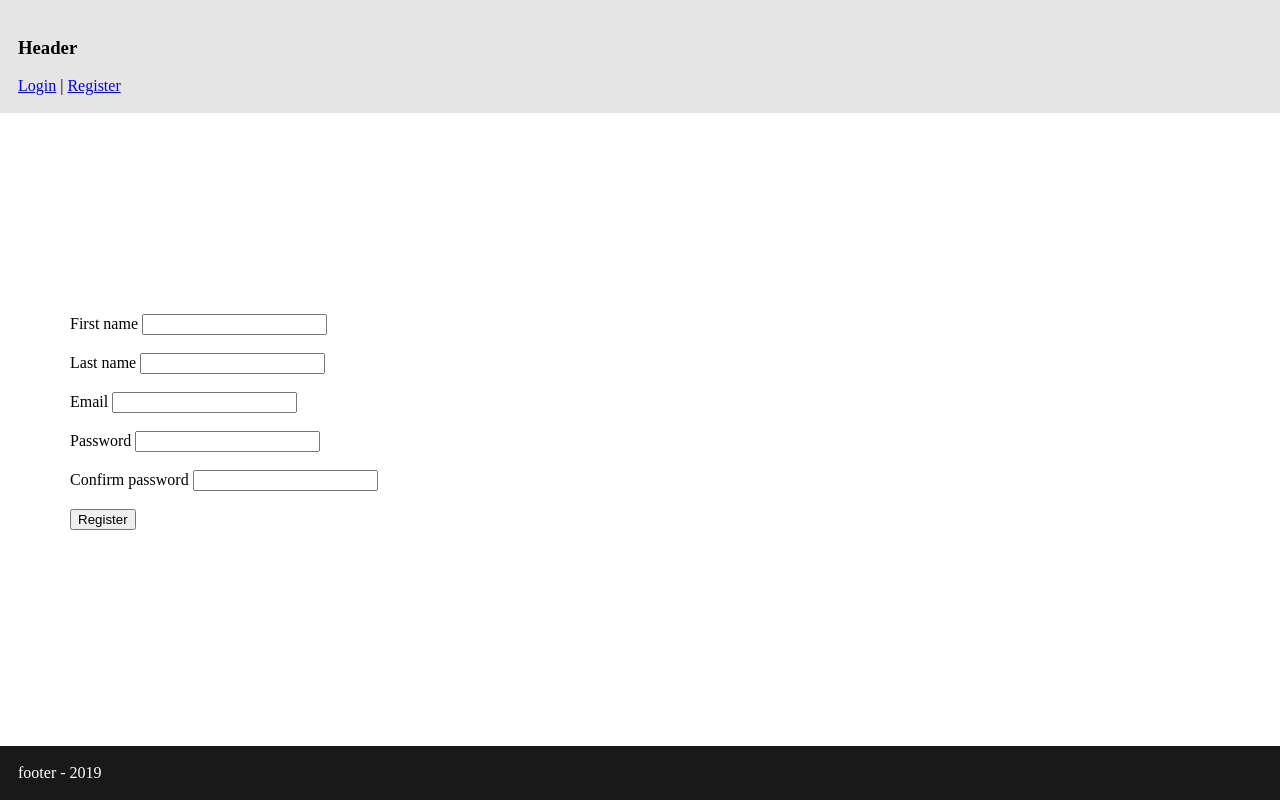
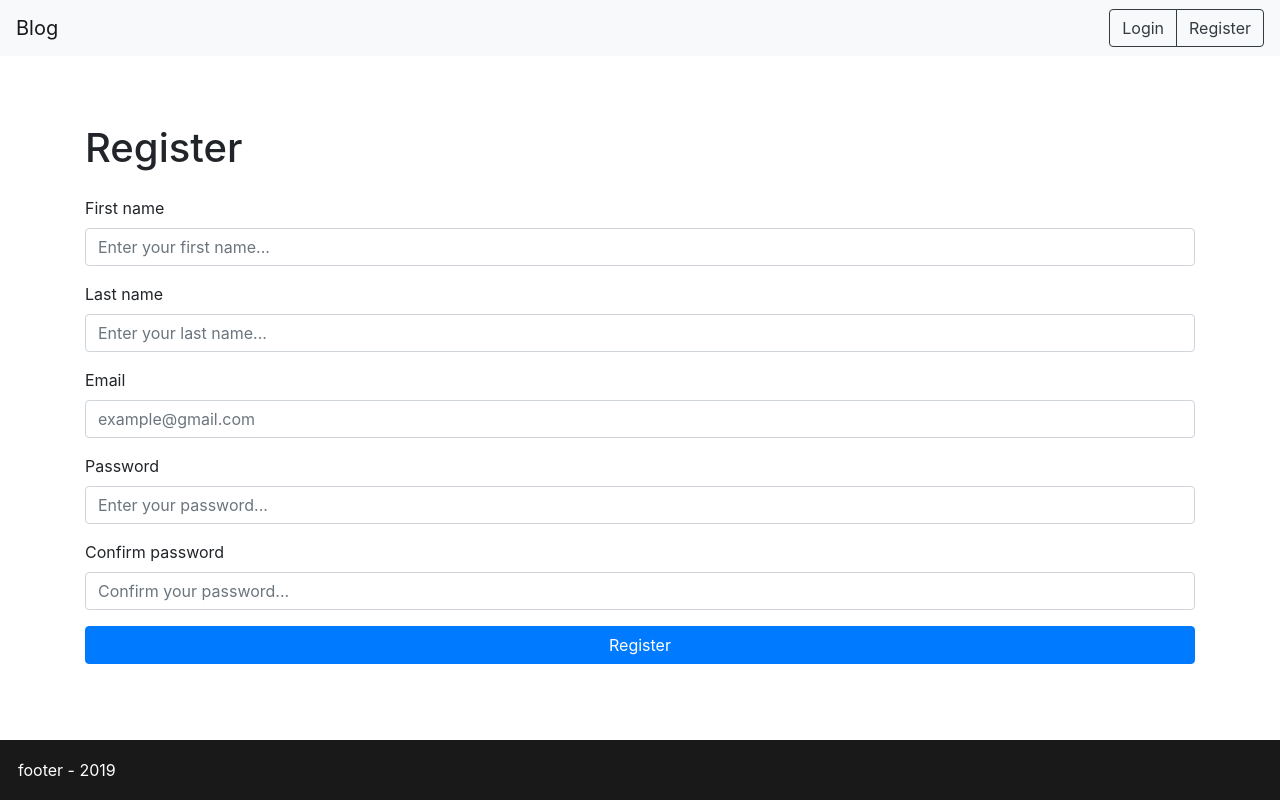
Before and after one commit to evgKoval/php_trial, a PHP site: page /register in a window 1280 px wide. Run offline with PHP 8.4, Linux system fonts and the light colour scheme; data that the repository does not hold is empty.

Commit message:
Bootstrap, jQuery and Ajax posting

```diff
--- /dev/null
+++ b/css/style.css
@@ -0,0 +1,38 @@
+body {
+    display: -webkit-flex;
+    display: -moz-flex;
+    display: -ms-flex;
+    display: -o-flex;
+    display: flex;
+    -webkit-flex-direction: column;
+    -moz-flex-direction: column;
+    -ms-flex-direction: column;
+    -o-flex-direction: column;
+    flex-direction: column;
+    justify-content: space-between;
+    height: 100vh;
+}
+
+footer {
+    padding: 18px;
+}
+
+footer {
+    color: #fff;
+    background-color: rgba(0, 0, 0, .9);
+}
+
+.post {
+    width: 100%;
+    border: 1px solid lightgrey;
+    margin-bottom: 30px;
+    padding: 18px;
+}
+
+.post * {
+    margin-bottom: 10px;
+}
+
+.post *:last-child {
+    margin-bottom: 0;
+}
--- a/footer.php
+++ b/footer.php
@@ -2,5 +2,12 @@
     <footer>
         footer - 2019
     </footer>
+
+    <script src="https://code.jquery.com/jquery-3.3.1.min.js"></script>
+	<script src="https://cdnjs.cloudflare.com/ajax/libs/popper.js/1.14.7/umd/popper.min.js"></script>
+	<script src="https://stackpath.bootstrapcdn.com/bootstrap/4.3.1/js/bootstrap.min.js"></script>
+	<script>
+		<?php include 'js/script.js'; ?>
+	</script>
 </body>
 </html>
--- a/header.php
+++ b/header.php
@@ -3,75 +3,27 @@
 <head>
     <meta charset="UTF-8">
     <title>Blog</title>
+    <link rel="stylesheet" href="https://stackpath.bootstrapcdn.com/bootstrap/4.3.1/css/bootstrap.min.css">
     <style>
-        body {
-            padding: 0;
-            margin: 0;
-            display: -webkit-flex;
-            display: -moz-flex;
-            display: -ms-flex;
-            display: -o-flex;
-            display: flex;
-            -webkit-flex-direction: column;
-            -moz-flex-direction: column;
-            -ms-flex-direction: column;
-            -o-flex-direction: column;
-            flex-direction: column;
-            justify-content: space-between;
-            height: 100vh;
-        }
-
-        header, footer {
-            padding: 18px;
-        }
-
-        header {
-            background-color: rgba(0, 0, 0, .1);
-        }
-
-        footer {
-            color: #fff;
-            background-color: rgba(0, 0, 0, .9);
-        }
-
-        .container {
-            width: 1140px;
-            margin: auto;
-        }
-
-        .error {
-            color: red;
-        }
-
-        .post {
-            width: 100%;
-            border: 1px solid lightgrey;
-            margin-bottom: 30px;
-            padding: 18px;
-        }
-
-        .post * {
-            margin-bottom: 10px;
-        }
-
-        .post *:last-child {
-            margin-bottom: 0;
-        }
+        <?php include 'css/style.css'; ?>
     </style>
 </head>
 <body>
-    <header>
-        <h3>Header</h3>
-        <nav>
-            <?php if(!isset($_SESSION['firstname'])) { ?>
-                <a href="login">Login</a>
-                |
-                <a href="register">Register</a>
-            <?php } ?>
+    <header class="mb-3">
+        <nav class="navbar navbar-expand-lg navbar-light bg-light">
+            <a class="navbar-brand mr-auto" href="/content">Blog</a>
+            <nav>
+                <?php if(!isset($_SESSION['firstname'])) { ?>
+                    <div class="btn-group" role="group">
+                        <a href="login" class="btn btn-outline-dark">Login</a>
+                        <a href="register" class="btn btn-outline-dark">Register</a>
+                    </div>
+                <?php } ?>
 
-            <?php if(isset($_SESSION['firstname'])) { ?>
-                <a href="logout">Logout</a>
-            <?php } ?>
+                <?php if(isset($_SESSION['firstname'])) { ?>
+                    <a href="logout" class="btn btn-outline-dark">Logout</a>
+                <?php } ?>
+            </nav>
         </nav>
     </header>
     <div class="container">
--- a/index.php
+++ b/index.php
@@ -6,8 +6,15 @@ $uri = substr($_SERVER['REQUEST_URI'], 1);
 $internalRoute = preg_replace("~$uriPattern~", $path, $uri);
 $segments = explode('/', $internalRoute);
 
+$isContent = false;
+
 foreach ($routes as $route) {
-    if ($segments[0] === $route) {
+    if ($segments[0] === $route || $uri === ($route . '.php')) {
+    	$isContent = true;
         require $route . '.php';
     }
 }
+
+if (!$isContent) {
+	require_once '404.php';
+}
--- /dev/null
+++ b/js/script.js
@@ -0,0 +1,111 @@
+$(document).ready(function() {
+    $('#modal').on('show.bs.modal', function (eventModal) {
+        var modal = $(this);
+
+        $('#btnSubmit').on('click', function(event) {
+            event.preventDefault();
+
+            var title = modal.find('input[name="title"]').val();
+            var text = modal.find('textarea[name="post_text"]').val();
+            var id = modal.find('input[name="user_id"]').val();
+
+            data = {
+                title: title,
+                post_text: text,
+                user_id: id,
+                create: true
+            }
+
+            sendAjax(data, modal, 'create-post.php');
+        });
+    });
+
+    $('.btnEditModal').on('click', function(event) {
+        var btnId = event.target.id;
+        var card = $('.card').find('#' + btnId);
+
+        var title = card.find('.card-title')[0].innerHTML;
+        var post_text = card.find('.card-text')[0].innerHTML;
+
+        var modal = $('#modal');
+
+        modal.find('#title_input').val(title);
+        modal.find('#text_input').val($.trim(post_text));
+
+        $('#modal').modal('show');
+        $('#btnSubmit').off('click');
+
+        $('#btnSubmit').on('click', function(event) {
+            event.preventDefault();
+
+            var title = modal.find('input[name="title"]').val();
+            var text = modal.find('textarea[name="post_text"]').val();
+            var id = modal.find('input[name="user_id"]').val();
+
+            data = {
+                title: title,
+                post_text: text,
+                id: btnId,
+            }
+
+            $.ajax({
+                method: "POST",
+                url: 'save-post.php',
+                data: data,
+                success: function(response) {
+                    card.find('.card-title')[0].innerHTML = data.title;
+                    card.find('.card-text')[0].innerHTML = data.post_text;
+
+                    $('#modal').modal('hide');
+                    $('#btnSubmit').off('click');
+                    modal.find('input[name="title"]').val('');
+                    modal.find('textarea[name="post_text"]').val('');
+                }
+            });
+        });
+    });
+
+    $('#modal').on('hide.bs.modal', function (event) {
+        var modal = $(this);
+
+        modal.find('input[name="title"]').val('');
+        modal.find('textarea[name="post_text"]').val('');
+    });
+
+    function sendAjax(data, modal, method) {
+        $.ajax({
+            method: "POST",
+            url: method,
+            data: data,
+            success: function(response) {
+                var post = JSON.parse(response);
+
+                $(".container").append('\
+                    <div class="card mb-4">\
+                        <div class="card-body">\
+                            <h5 class="card-title">'+ post.title +'</h5>\
+                            <p class="card-text">\
+                                '+ post.post_text +'\
+                            </p>\
+                            <p>\
+                                <small>\
+                                    '+ post.created_at +'\
+                                </small>\
+                            </p>\
+                            <button type="button" class="btn btn-primary" data-toggle="modal" data-target="#editPostModal">\
+                                Edit\
+                            </button>\
+                            <a href="edit/'+ post.id +'" class="btn btn-primary">Edit old</a>\
+                            <a href="delete/'+ post.id +'" class="btn btn-danger">Delete</a>\
+                        </div>\
+                    </div>\
+                ');
+
+                $('#modal').modal('hide');
+                $('#btnSubmit').off('click');
+                modal.find('input[name="title"]').val('');
+                modal.find('textarea[name="post_text"]').val('');
+            }
+        });
+    }
+});
--- a/register.php
+++ b/register.php
@@ -25,34 +25,34 @@ if(isset($_POST['register'])) {
 ?>
 
 <?php include('header.php'); ?>
+    <h1 class="mb-4">Register</h1>
     <form method="POST">
         <input type="hidden" name="register">
-        <label>
-            First name
-            <input type="text" name="firstname" value="<?php echo isset($_POST['firstname']) ? $_POST['firstname'] : ''; ?>">
-        </label>
-        <br><br>
-        <label>
-            Last name
-            <input type="text" name="lastname" value="<?php echo isset($_POST['lastname']) ? $_POST['lastname'] : ''; ?>">
-        </label>
-        <br><br>
-        <label>
-            Email
-            <input type="text" name="email" value="<?php echo isset($_POST['email']) ? $_POST['email'] : ''; ?>">
-        </label>
-        <br><br>
-        <label>
-            Password
-            <input type="password" name="password">
-        </label>
-        <br><br>
-        <label>
-            Confirm password
-            <input type="password" name="confirm_password">
-        </label>
-        <br><br>
-        <button type="submit">Register</button>
+        <div class="form-group">
+            <label for="firstname_input">First name</label>
+            <input name="firstname" type="text" class="form-control" id="firstname_input" placeholder="Enter your first name..." value="<?php echo isset($_POST['firstname']) ? $_POST['firstname'] : ''; ?>">
+        </div>
+        <div class="form-group">
+            <label for="lastname_input">Last name</label>
+            <input name="lastname" type="text" class="form-control" id="lastname_input" placeholder="Enter your last name..." value="<?php echo isset($_POST['lastname']) ? $_POST['lastname'] : ''; ?>">
+        </div>
+        <div class="form-group">
+            <label for="email_input">Email</label>
+            <input name="email" type="text" class="form-control" id="email_input" placeholder="example@gmail.com" value="<?php echo isset($_POST['email']) ? $_POST['email'] : ''; ?>">
+        </div>
+        <div class="form-group">
+            <label for="password_input">Password</label>
+            <input name="password" type="password" class="form-control" id="password_input" placeholder="Enter your password...">
+        </div>
+        <div class="form-group">
+            <label for="confirm_password_input">Confirm password</label>
+            <input name="confirm_password" type="password" class="form-control" id="confirm_password_input" placeholder="Confirm your password...">
+        </div>
+        <button type="submit" class="btn btn-primary mb-4 btn-block">Register</button>
     </form>
-    <p class="error"><?php if($error) echo $error ?></p>
+    <?php if($error) { ?>
+        <div class="alert alert-danger" role="alert">
+        <?php echo $error; ?>
+        </div>
+    <?php } ?>
 <?php include('footer.php'); ?>
--- a/save-post.php
+++ b/save-post.php
@@ -1,7 +1,5 @@
 <?php
 require 'db/db.php';
-
-$post_id = $segments[1];
 
 $db = $db->getConnection();
 
@@ -10,8 +8,8 @@ $sql = 'UPDATE posts SET title = :title, post_text = :post_text WHERE id = :id';
 $result = $db->prepare($sql);
 $result->bindParam(':title', $_POST['title'], PDO::PARAM_STR);
 $result->bindParam(':post_text', $_POST['post_text'], PDO::PARAM_STR);
-$result->bindParam(':id', $post_id, PDO::PARAM_STR);
+$result->bindParam(':id', $_POST['id'], PDO::PARAM_STR);
 
 $result->execute();
 
-header("Location: /content");
+echo 'dddd';
```
Also changed, not shown: content.php (+23 -9 lines), create-post.php (+12 -19 lines), login.php (+19 -17 lines), modal.php (added, +27 -0 lines).
